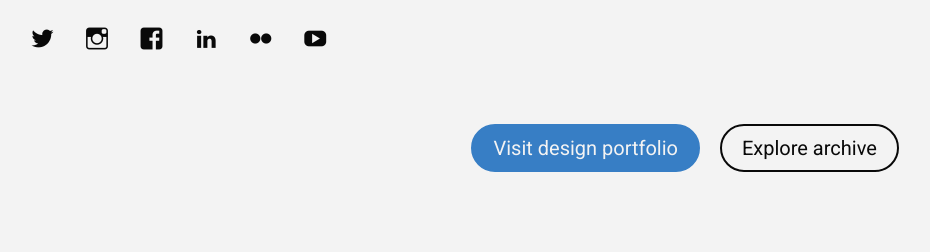
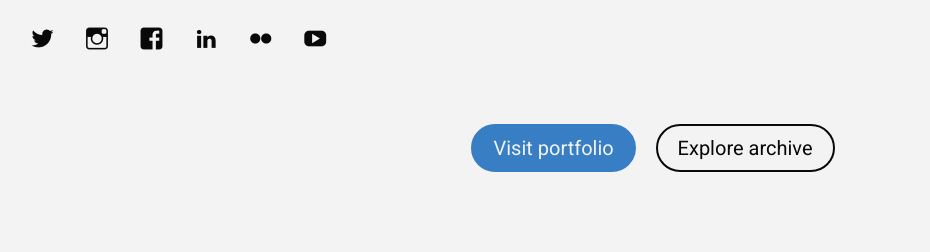
Before and after one commit to robinbisping/personal-website, a PHP site: page / in a window 1280 px wide. Shown: the part 564-816 px from the top of the page, without its empty margins (129-1059 px from the left). Run offline with PHP 8.4, Linux system fonts and the light colour scheme; some libraries are stand-ins or nearby versions.

Commit message:
Changed link naming

```diff
--- a/index.php
+++ b/index.php
@@ -76,7 +76,7 @@
 		<div class="column two">
 			<p>I design and develop. For web and print &ndash; online and offline.</p>
 			<ul id="additional-links">
-				<li><a href="https://www.dropbox.com/s/9agzbsfk6x1mafi/Portfolio%20%E2%80%93%20Robin%20Bisping.pdf" title="Visit Robin Bisping's portfolio" class="button">Visit design portfolio</a></li>
+				<li><a href="https://www.dropbox.com/s/9agzbsfk6x1mafi/Portfolio%20%E2%80%93%20Robin%20Bisping.pdf" title="Visit Robin Bisping's portfolio" class="button">Visit portfolio</a></li>
 				<li><a href="https://archive.robinbisping.com/" title="Explore Robin Bisping's archive">Explore archive</a></li>
 			</ul>
 		</div>
```
